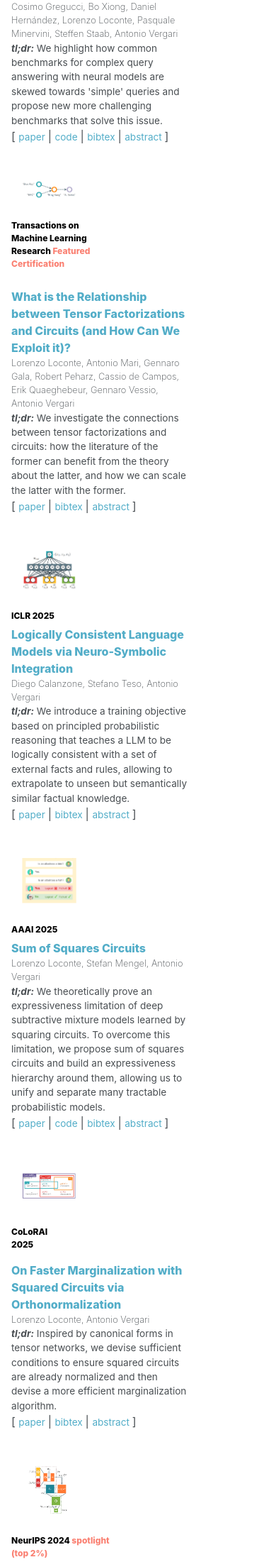
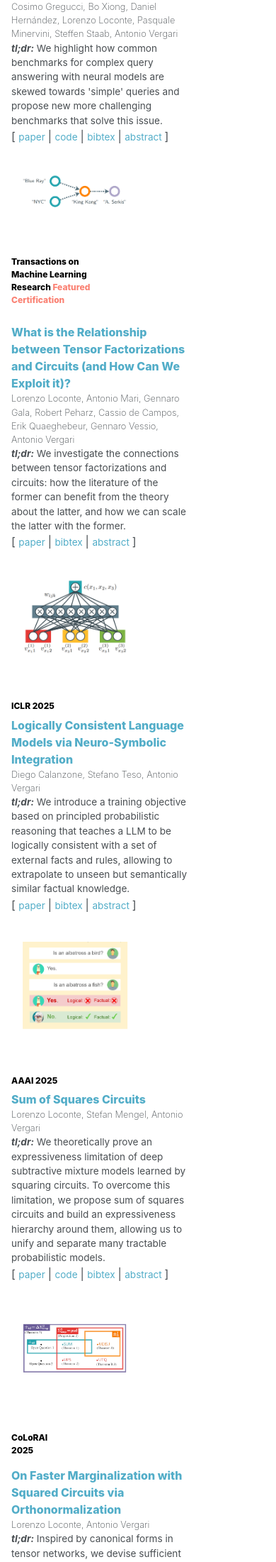
Before and after one commit to april-tools/april-tools.github.io, a Jekyll site: the page built from _pages/publications.md, in a window 390 px wide. Shown: the part 596-2797 px from the top of the page at 71% size. Built offline with Jekyll 4.4.1, drawn with Linux system fonts in a browser that asks for light colours; nearby versions of some CDN libraries.

Commit message:
more fixes on smartphone

```diff
--- a/_sass/_papers.scss
+++ b/_sass/_papers.scss
@@ -363,6 +363,13 @@
         grid-template-columns: auto;
         width: 100%;
     }
+
+    .paper-image{
+        max-width: 95%;
+        overflow: hidden;
+        padding-bottom: 50px;
+        margin-top: 0px;
+    }
   }
 
 
```
